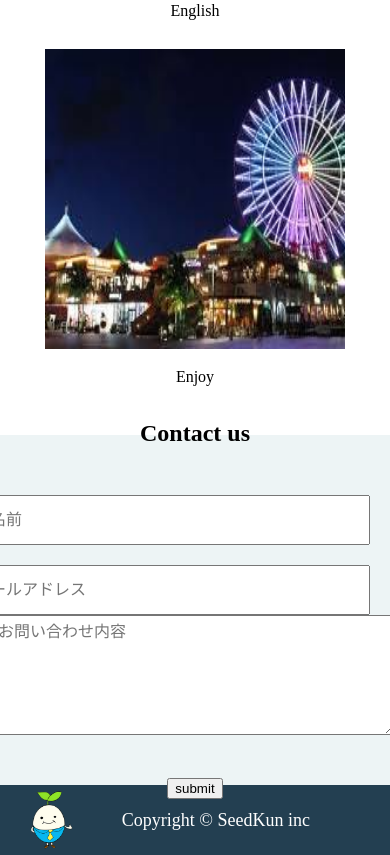
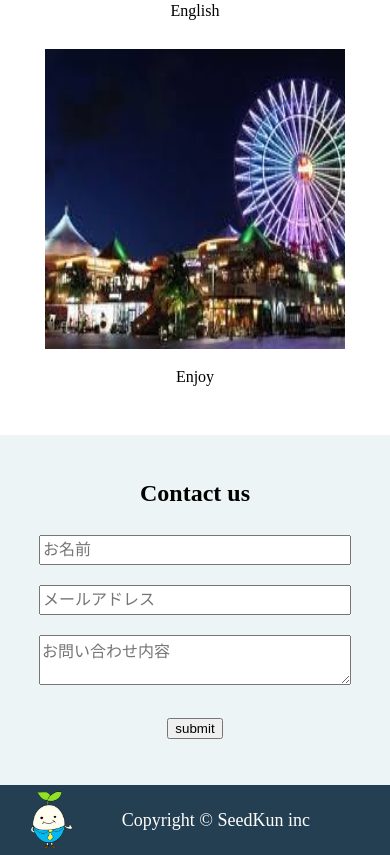
Before and after one commit to erika625/welcomepc, a plain HTML site: page index.html in a window 390 px wide. Shown: the part 1377-2232 px from the top of the page. Drawn offline with Linux system fonts and the light colour scheme.

Commit message:
・スマホ対応　レイアウト調整 ・タブレット対応　レイアウト微調整

```diff
--- a/css/style.css
+++ b/css/style.css
@@ -187,12 +187,21 @@ footer .footer-right {
 @media screen and (max-width: 1280px) {
 	.img-box li {
 		margin-right: 30px;
+	}
+	.img-box li:last-child {
+		margin-top: 30px;
+	}
 }
 
 /* タブレット用 */
-/*@media screen and (max-width: 960px) {
+@media screen and (max-width: 960px) {
+	.img-box {
+		flex-wrap: wrap;
+		margin-right: 0;
+	}
+
 }
-*/
+
 
 /* スマホ用 */
 @media screen and (max-width: 480px) {
@@ -255,9 +264,24 @@ footer .footer-right {
 		margin-top: 20px;
 	}
 	/* contact */
-	.form {
+	.contact .form {
 		flex-flow: column nowrap;
-		align-items: center;
+		margin: 30px 0;
+	}
+	.form .name, .form .email, .form .inquiry {
+		width: 80%;
+	}
+	.form .name, .form .email {
+		height: 30px;
+	}
+	.form .inquiry {
+		height: 50px;
+	}
+	.form-left {
+		margin-right: 0;
+	}
+	.form-right {
+		margin-top: 20px;
 	}
 	/* footer */
 }
```
